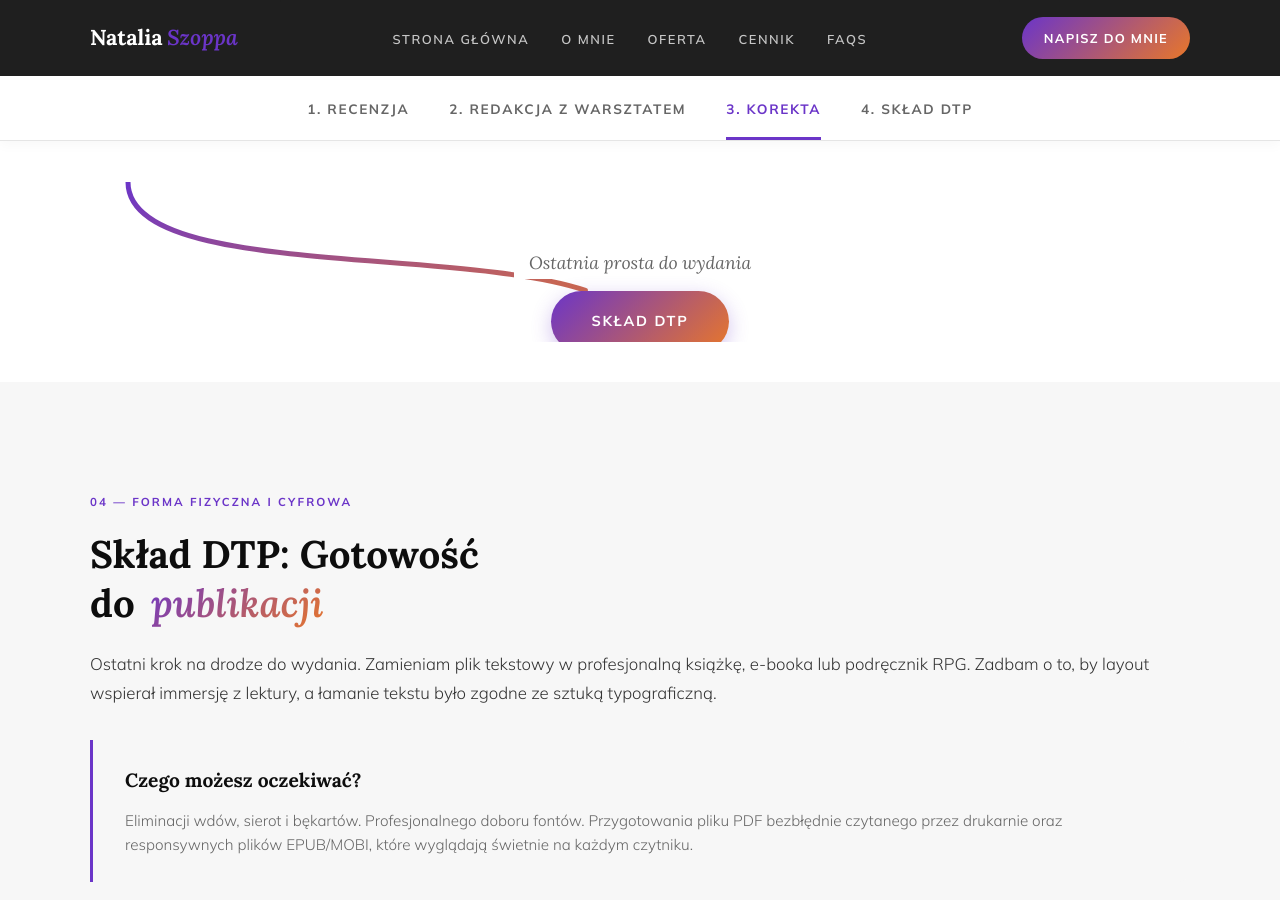
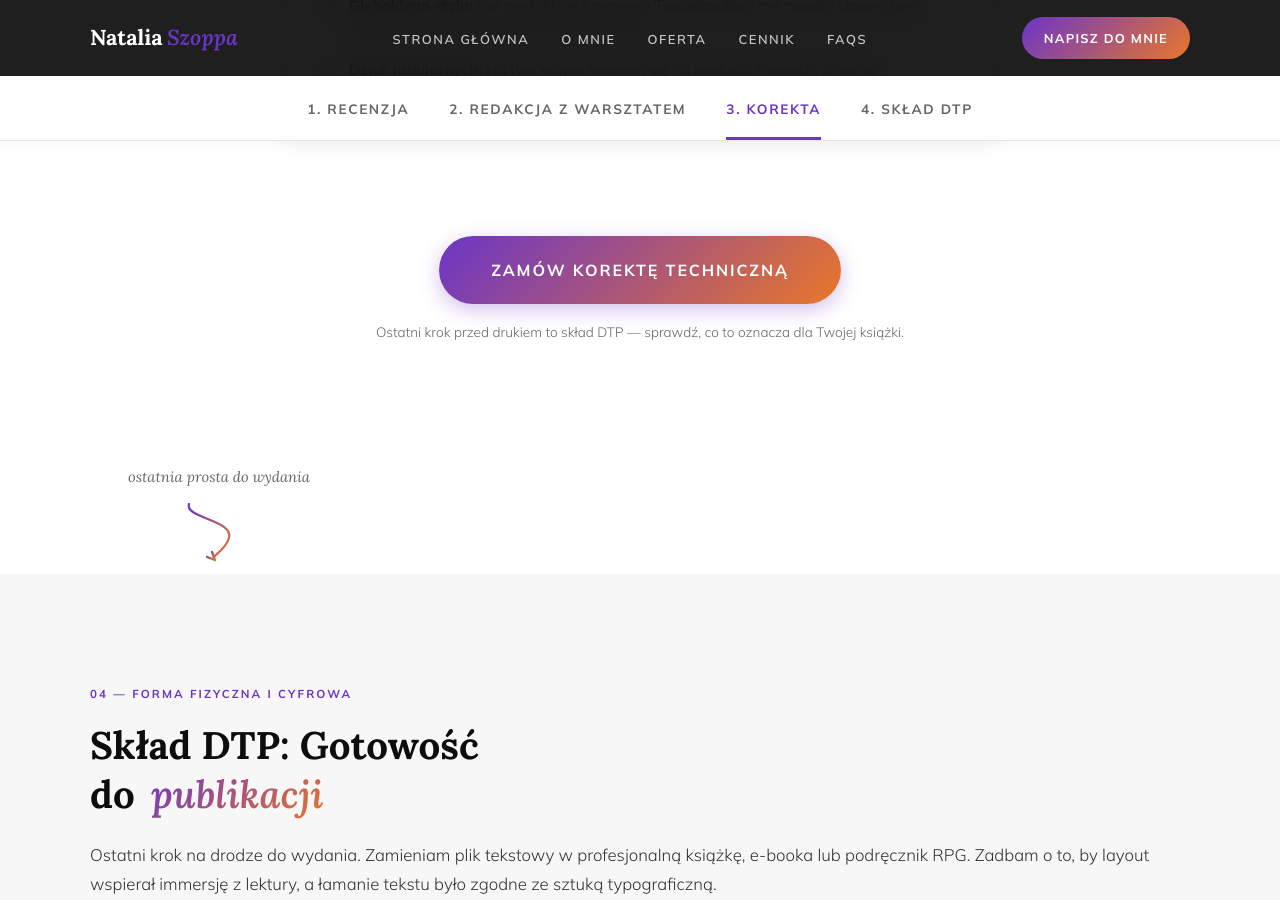
Before and after one commit to Bonnie00726/nataliaszoppa, a Jekyll site: the page built from oferta.html, in a window 1280 px wide and 900 px high, scrolled down 5839 px. Built offline with Jekyll 4.4.1, drawn with Linux system fonts in a browser that asks for light colours; some of the changed text lies outside the part shown.

Commit message:
Update oferta.html

```diff
--- a/oferta.html
+++ b/oferta.html
@@ -76,7 +76,6 @@ title: Oferta
     .compare-list strong { display: block; font-size: 0.78rem; font-weight: 700; text-transform: uppercase; letter-spacing: 0.1em; color: var(--ink); margin-bottom: 6px; }
 
     /* Call to Action */
-    .section-cta { text-align: center; margin-top: 48px; padding-bottom: 32px; }
     .btn-gradient { display: inline-flex; align-items: center; justify-content: center; background: var(--grad); color: #fff !important; font-size: 0.9rem; font-weight: 700; text-transform: uppercase; letter-spacing: 0.12em; text-decoration: none; padding: 18px 40px; border-radius: 100px; transition: transform 0.2s, box-shadow 0.2s; box-shadow: 0 6px 20px rgba(107,53,200,0.3); }
     .btn-gradient:hover { transform: translateY(-3px); box-shadow: 0 10px 25px rgba(107,53,200,0.5); }
 
@@ -91,63 +90,6 @@ title: Oferta
     .collab-pillar { display: flex; align-items: center; gap: 10px; }
     .collab-pillar i { font-size: 1.4rem; color: var(--grad-end); flex-shrink: 0; }
     .collab-pillar span { font-family: var(--sans); font-size: 0.78rem; font-weight: 700; text-transform: uppercase; letter-spacing: 0.1em; color: rgba(255,255,255,0.65); }
-
-    /* =========================================
-       NOWOŚĆ: SCROLLYTELLING ŚCIEŻKA KROKÓW
-       ========================================= */
-    .scroll-bridge {
-        position: relative;
-        width: 100%;
-        height: 160px; /* Wysokość ścieżki przejścia */
-        margin: 20px 0 40px 0;
-        display: flex;
-        flex-direction: column;
-        align-items: center;
-        justify-content: flex-end;
-        z-index: 10;
-        overflow: hidden;
-    }
-
-    .bridge-svg-wrap {
-        position: absolute;
-        top: 0;
-        left: 0;
-        width: 100%;
-        height: 100%;
-        z-index: 1;
-    }
-
-    .bridge-svg-wrap svg {
-        width: 100%;
-        height: 100%;
-    }
-
-    /* Animowana lina rysowana przez scroll */
-    .draw-path {
-        stroke-dasharray: 2000; /* Zostanie nadpisane przez JS na dokładną długość */
-        stroke-dashoffset: 2000; /* Ustawia linię na "ukrytą" na start */
-        transition: stroke-dashoffset 0.1s ease-out; /* Daje płynność podczas machania kółkiem myszy */
-    }
-
-    /* Guzik / Kontent na środku ścieżki */
-    .bridge-content {
-        position: relative;
-        z-index: 2;
-        display: flex;
-        flex-direction: column;
-        align-items: center;
-        gap: 12px;
-        transform: translateY(10px); /* Przesunięcie lekko na dół do kolejnej sekcji */
-    }
-
-    .bridge-label {
-        font-family: var(--serif);
-        font-style: italic;
-        font-size: 1.1rem;
-        color: var(--ink-muted);
-        background: var(--paper); /* Maskuje linię pod tekstem */
-        padding: 0 15px;
-    }
 
     /* Pakiet Dostawy */
     .delivery-pack { margin: 56px auto 0; max-width: 860px; }
@@ -165,23 +107,139 @@ title: Oferta
     .delivery-item-body p { font-family: var(--sans); font-size: 0.82rem; color: var(--ink-muted); line-height: 1.55; margin: 0; font-weight: 300; }
     .delivery-item--highlight { background: linear-gradient(135deg, rgba(107,53,200,0.04) 0%, rgba(232,119,42,0.04) 100%); border-color: rgba(107,53,200,0.2); }
 
-    /* RWD dla Oferty */
+    /* =========================================
+       SEKCJA CTA NA KOŃCU KAŻDEJ SEKCJI
+       ========================================= */
+    .section-footer {
+        padding: 56px 0 0;
+        display: flex;
+        flex-direction: column;
+        align-items: center;
+        gap: 16px;
+    }
+
+    .section-footer .btn-gradient {
+        font-size: 1rem;
+        padding: 20px 52px;
+    }
+
+    /* =========================================
+       SEPARATOR Z ANIMOWANĄ STRZAŁKĄ
+       ========================================= */
+    .section-separator {
+        position: relative;
+        height: 120px;
+        display: flex;
+        align-items: center;
+        overflow: visible;
+    }
+
+    /* Lewa strona */
+    .section-separator--left {
+        justify-content: flex-start;
+        padding-left: 10%;
+    }
+
+    /* Prawa strona */
+    .section-separator--right {
+        justify-content: flex-end;
+        padding-right: 10%;
+    }
+
+    .separator-inner {
+        display: flex;
+        flex-direction: column;
+        align-items: center;
+        gap: 10px;
+    }
+
+    .separator-text {
+        font-family: var(--serif);
+        font-style: italic;
+        font-size: 0.92rem;
+        color: var(--ink-muted);
+        white-space: nowrap;
+        opacity: 0;
+        transform: translateY(-6px);
+        transition: opacity 0.5s ease, transform 0.5s ease;
+    }
+
+    .separator-text.visible {
+        opacity: 1;
+        transform: translateY(0);
+    }
+
+    /* Kontener strzałki SVG */
+    .arrow-svg-wrap {
+        width: 80px;
+        height: 64px;
+        flex-shrink: 0;
+    }
+
+    .arrow-svg-wrap svg {
+        width: 100%;
+        height: 100%;
+        overflow: visible;
+    }
+
+    /* Sam path strzałki — rysuje się przez JS */
+    .arrow-draw {
+        fill: none;
+        stroke: url(#arrowGrad);
+        stroke-width: 2.2;
+        stroke-linecap: round;
+        stroke-linejoin: round;
+        stroke-dasharray: 300;
+        stroke-dashoffset: 300;
+        transition: stroke-dashoffset 0.6s cubic-bezier(0.4, 0, 0.2, 1);
+    }
+
+    .arrow-draw.drawn {
+        stroke-dashoffset: 0;
+    }
+
+    /* Grot strzałki */
+    .arrow-tip {
+        fill: none;
+        stroke: url(#arrowGrad);
+        stroke-width: 2.2;
+        stroke-linecap: round;
+        stroke-linejoin: round;
+        opacity: 0;
+        transition: opacity 0.3s ease 0.55s;
+    }
+
+    .arrow-tip.drawn {
+        opacity: 1;
+    }
+
+    /* RWD */
     @media (max-width: 900px) {
         .compare-grid { grid-template-columns: 1fr; }
         .top-toc { gap: 16px; overflow-x: auto; flex-wrap: nowrap; justify-content: flex-start; padding-bottom: 8px;}
         .delivery-items { grid-template-columns: 1fr; }
+        .section-separator--left { padding-left: 5%; }
+        .section-separator--right { padding-right: 5%; }
     }
     @media (max-width: 860px) {
         .container--wide { padding: 0 24px; }
         .collab-banner { padding: 24px 20px; }
         .collab-pillars { gap: 20px; }
     }
+    @media (max-width: 600px) {
+        .section-separator--left,
+        .section-separator--right {
+            justify-content: center;
+            padding: 0;
+        }
+        .separator-text { white-space: normal; text-align: center; max-width: 200px; }
+    }
 </style>
 
-<!-- DEFINICJA GRADIENTU DLA ŚCIEŻEK SVG -->
+<!-- GRADIENTY DLA SVG -->
 <svg style="width:0;height:0;position:absolute;" aria-hidden="true" focusable="false">
   <defs>
-    <linearGradient id="pathGrad" x1="0%" y1="0%" x2="100%" y2="100%">
+    <linearGradient id="arrowGrad" x1="0%" y1="0%" x2="100%" y2="100%">
       <stop offset="0%" stop-color="#6B35C8" />
       <stop offset="100%" stop-color="#E8772A" />
     </linearGradient>
@@ -291,21 +349,33 @@ title: Oferta
                 <li><strong>Gwarancji sukcesu:</strong> Moja opinia jest ekspercka, ale subiektywna – ostateczny odbiór zawsze należy do czytelnika.</li>
             </ul>
         </div>
+
+        <!-- CTA sekcji -->
+        <div class="container">
+            <div class="section-footer reveal">
+                <a href="/kontakt" class="btn-gradient">Zamów recenzję swojego tekstu</a>
+                <p style="font-family: var(--sans); font-size: 0.85rem; color: var(--ink-muted); margin: 0; font-weight: 300;">Nie wiesz, czego potrzebujesz? Napisz — razem znajdziemy właściwy punkt wejścia.</p>
+            </div>
+        </div>
     </section>
 
-    <!-- MOSTEK SCROLLYTELLING: Ścieżka z Lewej -->
-    <div class="scroll-bridge bg-white">
-        <div class="bridge-svg-wrap">
-            <svg viewBox="0 0 1000 200" preserveAspectRatio="none">
-                <!-- Szara ścieżka z krokami (kropkami w tle) -->
-                <path d="M 100,0 C 100,150 500,50 500,200" stroke="#e5e5e5" fill="none" vector-effect="non-scaling-stroke" stroke-width="4" stroke-dasharray="0 18" stroke-linecap="round"/>
-                <!-- Wypełniający się wężyk -->
-                <path class="draw-path" d="M 100,0 C 100,150 500,50 500,200" stroke="url(#pathGrad)" fill="none" vector-effect="non-scaling-stroke" stroke-width="5" stroke-linecap="round"/>
+    <!-- SEPARATOR: strzałka LEWA → prowadzi do Redakcji -->
+    <div class="section-separator section-separator--left bg-white" data-target="#redakcja">
+        <div class="separator-inner">
+            <span class="separator-text">a może potrzebujesz czegoś więcej?</span>
+            <!-- Zawijas biegnący w lewo i opadający w dół -->
+            <div class="arrow-svg-wrap">
+                <svg viewBox="0 0 80 64" xmlns="http://www.w3.org/2000/svg">
+                    <!-- Krzywa: zaczyna się górą-lewą, zawija i schodzi w dół -->
+                    <path class="arrow-draw"
+                        d="M 10,4 C 5,18 55,20 50,38 C 46,52 30,56 36,60"
+                    />
+                    <!-- Grot na końcu ścieżki -->
+                    <polyline class="arrow-tip"
+                        points="28,57 36,60 33,52"
+                    />
                 </svg>
             </div>
-        <div class="bridge-content">
-            <span class="bridge-label">Gotowy na kolejny krok?</span>
-            <a href="#redakcja" class="btn-gradient">Redakcja z Warsztatem</a>
         </div>
     </div>
 
@@ -387,20 +457,31 @@ title: Oferta
                 <p>Redakcja to „otwarta operacja" na tekście. Po jej zakończeniu i naniesieniu przez Ciebie zmian, książka <strong>nie jest jeszcze gotowa do druku</strong>. Każdy profesjonalnie przygotowany tekst po etapie redakcji musi przejść przez korektę techniczną, aby wyeliminować błędy powstałe podczas przebudowy zdań.</p>
             </div>
         </div>
+
+        <!-- CTA sekcji -->
+        <div class="container">
+            <div class="section-footer reveal">
+                <a href="/kontakt" class="btn-gradient">Rozpocznij redakcję z warsztatem</a>
+                <p style="font-family: var(--sans); font-size: 0.85rem; color: var(--ink-muted); margin: 0; font-weight: 300;">Chcesz wiedzieć, co po redakcji? Zajrzyj niżej — korekta to następny naturalny krok.</p>
+            </div>
+        </div>
     </section>
 
-    <!-- MOSTEK SCROLLYTELLING: Ścieżka z Prawej -->
-    <div class="scroll-bridge bg-warm">
-        <div class="bridge-svg-wrap">
-            <svg viewBox="0 0 1000 200" preserveAspectRatio="none">
-                <!-- Ścieżka meandrująca z prawego rogu -->
-                <path d="M 900,0 C 900,150 500,50 500,200" stroke="#d5d5d5" fill="none" vector-effect="non-scaling-stroke" stroke-width="4" stroke-dasharray="0 18" stroke-linecap="round"/>
-                <path class="draw-path" d="M 900,0 C 900,150 500,50 500,200" stroke="url(#pathGrad)" fill="none" vector-effect="non-scaling-stroke" stroke-width="5" stroke-linecap="round"/>
+    <!-- SEPARATOR: strzałka PRAWA → prowadzi do Korekty -->
+    <div class="section-separator section-separator--right bg-warm" data-target="#korekta">
+        <div class="separator-inner">
+            <span class="separator-text">tekst zredagowany — co dalej?</span>
+            <!-- Zawijas z prawej strony — lustrzane odbicie -->
+            <div class="arrow-svg-wrap" style="transform: scaleX(-1);">
+                <svg viewBox="0 0 80 64" xmlns="http://www.w3.org/2000/svg">
+                    <path class="arrow-draw"
+                        d="M 10,4 C 5,18 55,20 50,38 C 46,52 30,56 36,60"
+                    />
+                    <polyline class="arrow-tip"
+                        points="28,57 36,60 33,52"
+                    />
                 </svg>
             </div>
-        <div class="bridge-content">
-            <span class="bridge-label" style="background: var(--paper-warm);">Tekst zredagowany? Czas na...</span>
-            <a href="#korekta" class="btn-gradient">Korektę Techniczną</a>
         </div>
     </div>
 
@@ -427,19 +508,30 @@ title: Oferta
                 <li><strong>Dziur fabularnych:</strong> Na tym etapie skupiam się na znakach i literach, a nie na wiarygodności postaci i świata.</li>
             </ul>
         </div>
+
+        <!-- CTA sekcji -->
+        <div class="container">
+            <div class="section-footer reveal">
+                <a href="/kontakt" class="btn-gradient">Zamów korektę techniczną</a>
+                <p style="font-family: var(--sans); font-size: 0.85rem; color: var(--ink-muted); margin: 0; font-weight: 300;">Ostatni krok przed drukiem to skład DTP — sprawdź, co to oznacza dla Twojej książki.</p>
+            </div>
+        </div>
     </section>
 
-    <!-- MOSTEK SCROLLYTELLING: Ścieżka z Lewej -->
-    <div class="scroll-bridge bg-white">
-        <div class="bridge-svg-wrap">
-            <svg viewBox="0 0 1000 200" preserveAspectRatio="none">
-                <path d="M 100,0 C 100,150 500,50 500,200" stroke="#e5e5e5" fill="none" vector-effect="non-scaling-stroke" stroke-width="4" stroke-dasharray="0 18" stroke-linecap="round"/>
-                <path class="draw-path" d="M 100,0 C 100,150 500,50 500,200" stroke="url(#pathGrad)" fill="none" vector-effect="non-scaling-stroke" stroke-width="5" stroke-linecap="round"/>
+    <!-- SEPARATOR: strzałka LEWA → prowadzi do DTP -->
+    <div class="section-separator section-separator--left bg-white" data-target="#dtp">
+        <div class="separator-inner">
+            <span class="separator-text">ostatnia prosta do wydania</span>
+            <div class="arrow-svg-wrap">
+                <svg viewBox="0 0 80 64" xmlns="http://www.w3.org/2000/svg">
+                    <path class="arrow-draw"
+                        d="M 10,4 C 5,18 55,20 50,38 C 46,52 30,56 36,60"
+                    />
+                    <polyline class="arrow-tip"
+                        points="28,57 36,60 33,52"
+                    />
                 </svg>
             </div>
-        <div class="bridge-content">
-            <span class="bridge-label">Ostatnia prosta do wydania</span>
-            <a href="#dtp" class="btn-gradient">Skład DTP</a>
         </div>
     </div>
 
@@ -457,14 +549,19 @@ title: Oferta
             </div>
         </div>
 
-        <div class="container section-cta reveal">
-            <a href="/kontakt" class="btn-gradient" style="transform: scale(1.1); margin-top: 20px;">Wypełnij brief i rozpocznij współpracę</a>
+        <!-- CTA sekcji — ostatnia, mocniejsza -->
+        <div class="container">
+            <div class="section-footer reveal" style="padding-bottom: 32px;">
+                <a href="/kontakt" class="btn-gradient" style="font-size: 1.05rem; padding: 22px 60px;">Wypełnij brief i rozpocznij współpracę</a>
+                <p style="font-family: var(--sans); font-size: 0.85rem; color: var(--ink-muted); margin: 0; font-weight: 300; text-align: center; max-width: 360px;">Nie wiesz, od którego etapu zacząć? Napisz — ocenię Twój tekst i zaproponuję właściwy plan działania.</p>
+            </div>
         </div>
     </section>
 </main>
 
 <script>
     document.addEventListener('DOMContentLoaded', () => {
+
         // --- 1. TOC HIGHLIGHTING ---
         const sections = document.querySelectorAll('.toc-section');
         const navLinks = document.querySelectorAll('.top-toc a');
@@ -488,62 +585,35 @@ title: Oferta
             });
         }
 
-        // --- 2. SCROLLYTELLING ANIMATION (Wężyki) ---
-        const drawPaths = document.querySelectorAll('.draw-path');
+        // --- 2. ANIMOWANE STRZAŁKI ---
+        // IntersectionObserver — wyzwala animację gdy separator wchodzi w viewport
+        const separators = document.querySelectorAll('.section-separator');
 
-        // Inicjalizacja długości ścieżek
-        drawPaths.forEach(path => {
-            const length = path.getTotalLength();
-            path.style.strokeDasharray = length;
-            path.style.strokeDashoffset = length;
-            // Zapisujemy długość jako atrybut data dla wygody
-            path.setAttribute('data-length', length);
+        const arrowObserver = new IntersectionObserver((entries) => {
+            entries.forEach(entry => {
+                if (entry.isIntersecting) {
+                    const sep = entry.target;
+                    const arrowPath = sep.querySelector('.arrow-draw');
+                    const arrowTip  = sep.querySelector('.arrow-tip');
+                    const label     = sep.querySelector('.separator-text');
+
+                    if (label)     label.classList.add('visible');
+                    if (arrowPath) arrowPath.classList.add('drawn');
+                    if (arrowTip)  arrowTip.classList.add('drawn');
+
+                    // Odłącz po pierwszym wyzwoleniu — strzałka rysuje się tylko raz
+                    arrowObserver.unobserve(sep);
+                }
+            });
+        }, {
+            threshold: 0.4   // Odpala gdy 40% separatora jest widoczne
         });
 
-        function animatePaths() {
-            drawPaths.forEach(path => {
-                const length = parseFloat(path.getAttribute('data-length'));
-                // Pobieramy kontener, który trzyma nasze SVG (żeby wiedzieć, gdzie jest na ekranie)
-                const bridge = path.closest('.scroll-bridge');
-                const rect = bridge.getBoundingClientRect();
+        separators.forEach(sep => arrowObserver.observe(sep));
 
-                // Obliczamy % przescrollowania sekcji
-                // Zaczyna rysować, gdy górna krawędź mostka pojawi się u dołu ekranu
-                const startDraw = window.innerHeight;
-                // Kończy rysować, gdy środek mostka dotrze do środka ekranu
-                const endDraw = window.innerHeight / 2;
+        // --- 3. BINDING SCROLL ---
+        window.addEventListener('scroll', updateTOC);
+        updateTOC();
 
-                let scrollPercent = (startDraw - rect.top) / (startDraw - endDraw + rect.height);
-
-                // Zabezpieczenie przed wyjściem poza 0 i 1
-                if (scrollPercent < 0) scrollPercent = 0;
-                if (scrollPercent > 1) scrollPercent = 1;
-
-                // Ustawiamy nowe przesunięcie - dzięki temu ścieżka płynnie się "rysuje"
-                path.style.strokeDashoffset = length - (length * scrollPercent);
-            });
-        }
-
-        // --- BINDING EVENTS ---
-        window.addEventListener('scroll', () => {
-            updateTOC();
-            animatePaths();
-        });
-
-        // Odpalamy na start, by zaktualizować stany po załadowaniu
-        updateTOC();
-        animatePaths();
-
-        // Płynne przewijanie z mostków (dla przycisków CTA)
-        document.querySelectorAll('.bridge-content a').forEach(btn => {
-            btn.addEventListener('click', (e) => {
-                e.preventDefault();
-                const target = document.querySelector(btn.getAttribute('href'));
-                if (target) {
-                    const offset = target.getBoundingClientRect().top + window.scrollY - 120;
-                    window.scrollTo({ top: offset, behavior: 'smooth' });
-                }
-            });
-        });
     });
 </script>
```
Lines whose indentation alone changed are shown as unchanged.
